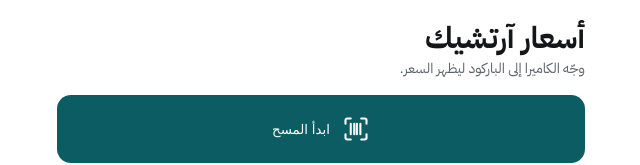
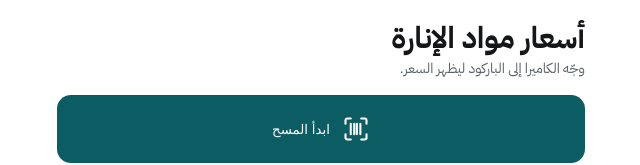
Before and after one commit to faidh89-png/archic-prices, a plain HTML site: page index.html in a window 1280 px wide. Shown: the top 165 px of the page, without its empty margins (319-959 px from the left). Drawn offline with Linux system fonts and the light colour scheme.

Commit message:
Rename to أسعار مواد الإنارة

```diff
--- a/index.html
+++ b/index.html
@@ -5,10 +5,10 @@
 <meta name="viewport" content="width=device-width, initial-scale=1, viewport-fit=cover">
 <meta name="theme-color" content="#0b5d63">
 <meta name="apple-mobile-web-app-capable" content="yes">
-<meta name="apple-mobile-web-app-title" content="أسعار آرتشيك">
+<meta name="apple-mobile-web-app-title" content="أسعار مواد الإنارة">
 <link rel="manifest" href="manifest.json">
 <link rel="apple-touch-icon" href="icon.png">
-<title>أسعار آرتشيك</title>
+<title>أسعار مواد الإنارة</title>
 <link href="https://fonts.googleapis.com/css2?family=IBM+Plex+Sans+Arabic:wght@400;600;700&display=swap" rel="stylesheet">
 <style>
 /* VOICE: a showroom counter tool — fast, calm, no decoration
@@ -58,7 +58,7 @@ input[type=search]{width:100%;min-height:52px;padding:10px 14px;border:1px solid
 </head>
 <body>
 <main>
-  <h1>أسعار آرتشيك</h1>
+  <h1>أسعار مواد الإنارة</h1>
   <p class="sub">وجّه الكاميرا إلى الباركود ليظهر السعر.</p>
 
   <button class="btn" id="go" type="button">
```
